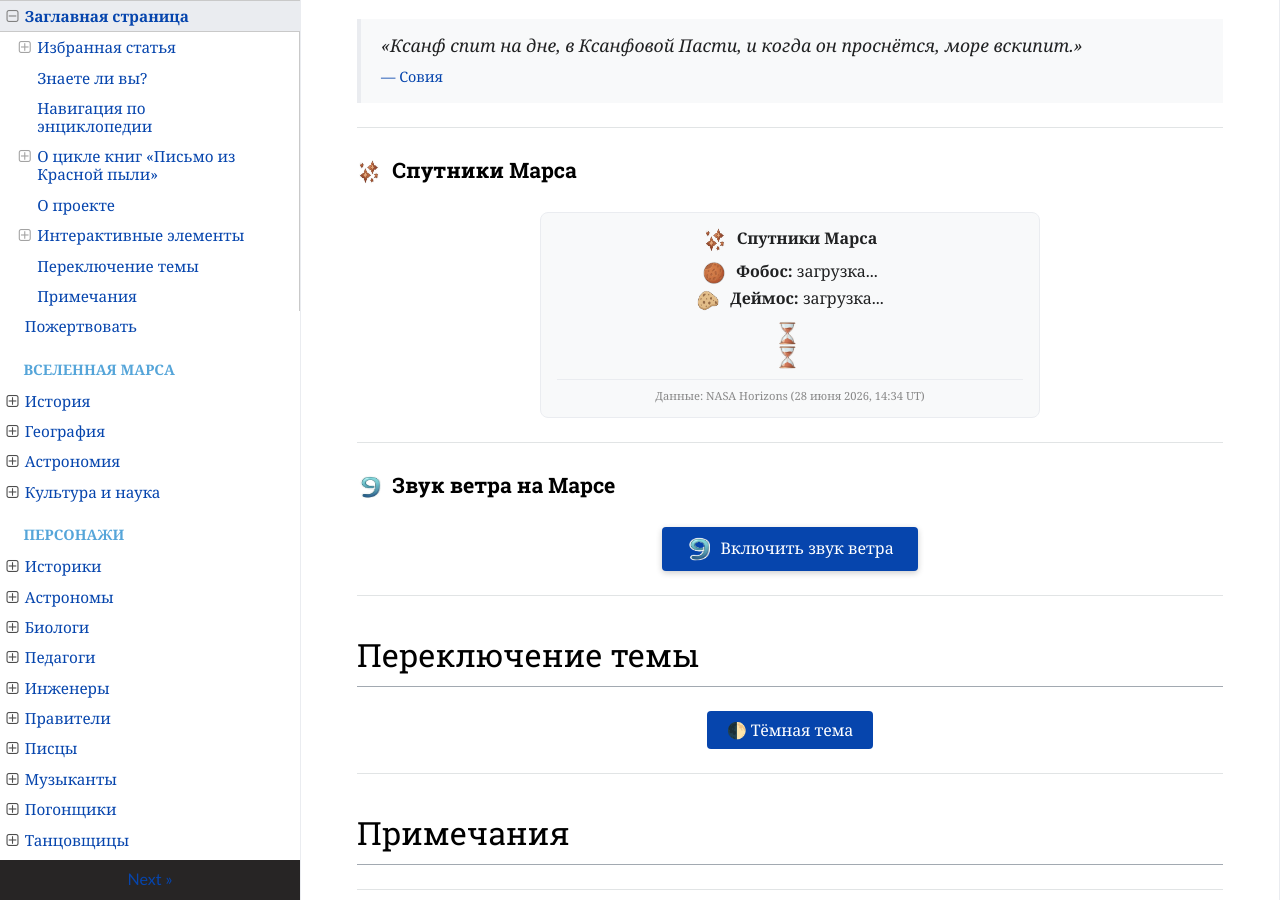
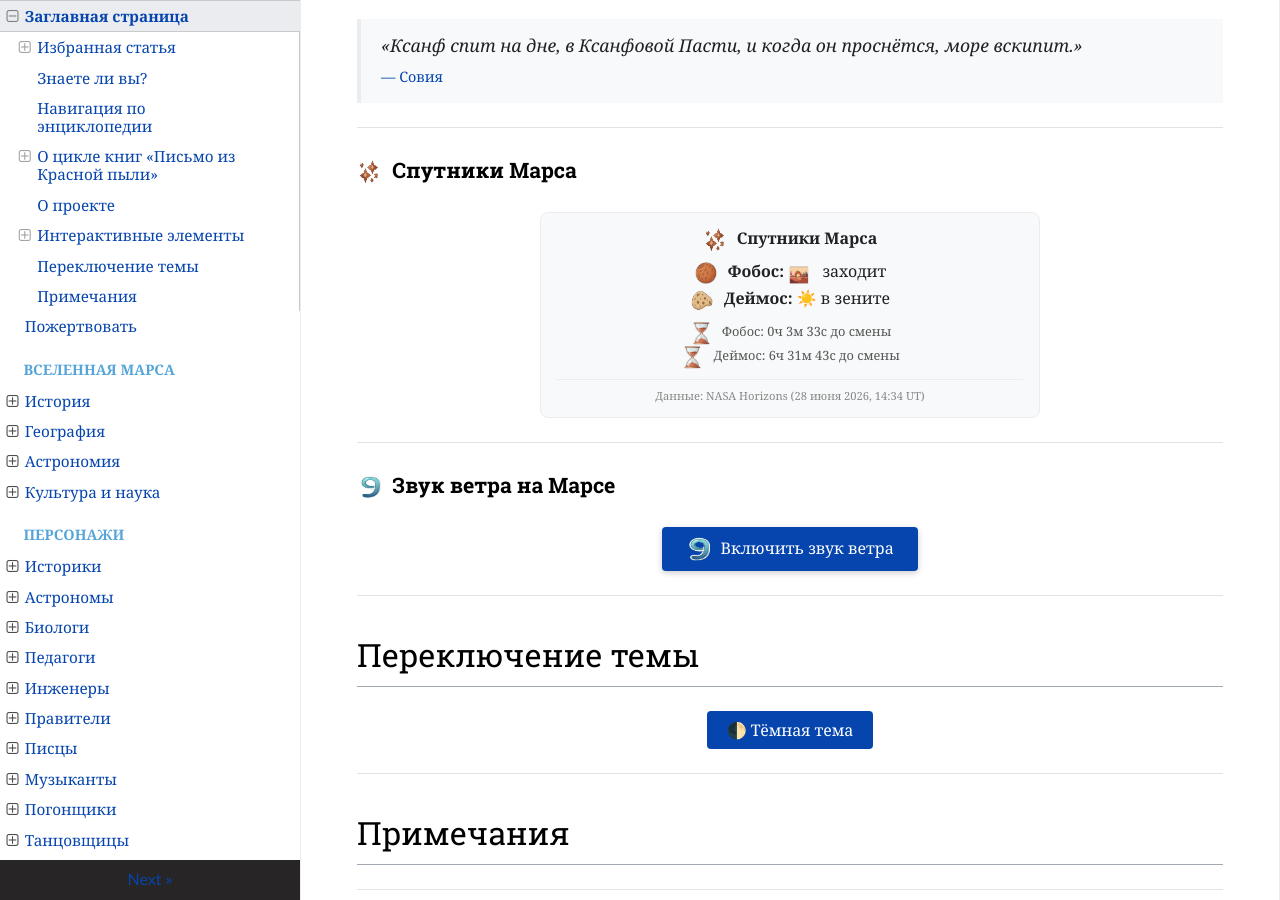
Before and after one commit to ivanhohlov14-bit/mars-encyclopedia, an MkDocs documentation site: the page built from docs/index.md, in a window 1280 px wide and 900 px high, scrolled down 3770 px. Built offline with MkDocs 1.6.1, drawn with Linux system fonts in a browser that asks for light colours; nearby versions of some CDN libraries; part of the change alters nothing that is shown.

Commit message:
Update index.md

```diff
--- a/docs/index.md
+++ b/docs/index.md
@@ -486,12 +486,24 @@
   font-size: 1rem;
   color: var(--text-color, #202122);
 ">
-  <div style="font-weight:bold; margin-bottom:6px;"> <img src="assets/images/stickers/sticker-stars.png" style="width: 24px; height: 24px; display: inline; vertical-align: middle; margin-right: 6px;"> Спутники Марса</div>
-  <div><span style="font-weight:bold;"> <img src="assets/images/stickers/sticker-phobos.png" style="width: 24px; height: 24px; display: inline; vertical-align: middle; margin-right: 6px;"> Фобос:</span> <span id="phobosStatus">загрузка...</span></div>
-  <div><span style="font-weight:bold;"> <img src="assets/images/stickers/sticker-deimos.png" style="width: 24px; height: 24px; display: inline; vertical-align: middle; margin-right: 6px;"> Деймос:</span> <span id="deimosStatus">загрузка...</span></div>
+  <div style="font-weight:bold; margin-bottom:6px;">
+    <img src="assets/images/stickers/sticker-stars.png" style="width: 24px; height: 24px; display: inline; vertical-align: middle; margin-right: 6px;"> Спутники Марса
+  </div>
+  <div>
+    <span style="font-weight:bold;">
+      <img src="assets/images/stickers/sticker-phobos.png" style="width: 24px; height: 24px; display: inline; vertical-align: middle; margin-right: 6px;"> Фобос:
+    </span>
+    <span id="phobosStatus">загрузка...</span>
+  </div>
+  <div>
+    <span style="font-weight:bold;">
+      <img src="assets/images/stickers/sticker-deimos.png" style="width: 24px; height: 24px; display: inline; vertical-align: middle; margin-right: 6px;"> Деймос:
+    </span>
+    <span id="deimosStatus">загрузка...</span>
+  </div>
   <div style="margin-top:8px; font-size:0.8rem; color:var(--text-muted, #555);">
-    <div id="phobosTimer"><img src="assets/images/stickers/sticker-clock.png" style="width: 24px; height: 24px; display: inline; vertical-align: middle; margin-right: 6px;"></div>
-    <div id="deimosTimer"><img src="assets/images/stickers/sticker-clock.png" style="width: 24px; height: 24px; display: inline; vertical-align: middle; margin-right: 6px;"></div>
+    <div id="phobosTimer"></div>
+    <div id="deimosTimer"></div>
   </div>
 
   <!-- Подпись с данными NASA -->
@@ -513,17 +525,10 @@
     const DEIMOS_PERIOD = 109080;  // 30.3 часов
 
     // ---- НАЧАЛЬНАЯ ФАЗА (на 28 июня 2026, 14:34 UT) ----
-    // По данным NASA Horizons оба спутника следуют за Солнцем (/T):
-    // Фобос: /T → вечерняя видимость → фаза 0.62
-    // Деймос: /T → вечерняя видимость → фаза 0.62
-    //
-    // Как определить фазу по данным Horizons:
-    // /L (ведёт Солнце) → утро → фаза 0.0–0.25
-    // /T (следует за Солнцем) → вечер → фаза 0.50–0.75
     const PHOBOS_INITIAL = 0.62;
     const DEIMOS_INITIAL = 0.62;
 
-    // ---- ТОЧКА ОТСЧЁТА (28 июня 2026, 14:34 UT) ----
+    // ---- ТОЧКА ОТСЧЁТА ----
     const refDate = new Date(Date.UTC(2026, 5, 28, 14, 34, 0));
 
     function getStatus(phase) {
@@ -557,20 +562,21 @@
       const phobosPhase = (PHOBOS_INITIAL + elapsed / PHOBOS_PERIOD) % 1;
       const deimosPhase = (DEIMOS_INITIAL + elapsed / DEIMOS_PERIOD) % 1;
 
-      document.getElementById('phobosStatus').textContent = getStatus(phobosPhase);
-      document.getElementById('deimosStatus').textContent = getStatus(deimosPhase);
+      // Обновляем статусы (через innerHTML, т.к. там HTML-код с иконками)
+      document.getElementById('phobosStatus').innerHTML = getStatus(phobosPhase);
+      document.getElementById('deimosStatus').innerHTML = getStatus(deimosPhase);
 
-      document.getElementById('phobosTimer').textContent =
-        <img src="assets/images/stickers/sticker-clock.png" style="width: 24px; height: 24px; display: inline; vertical-align: middle; margin-right: 6px;"> Фобос: ${formatTime(getNextPhaseTime(phobosPhase, PHOBOS_PERIOD))} до смены`;
-      document.getElementById('deimosTimer').textContent =
-        <img src="assets/images/stickers/sticker-clock.png" style="width: 24px; height: 24px; display: inline; vertical-align: middle; margin-right: 6px;"> Деймос: ${formatTime(getNextPhaseTime(deimosPhase, DEIMOS_PERIOD))} до смены`;
+      // Таймеры с иконкой часов
+      document.getElementById('phobosTimer').innerHTML =
+        `<img src="assets/images/stickers/sticker-clock.png" style="width: 24px; height: 24px; display: inline; vertical-align: middle; margin-right: 6px;"> Фобос: ${formatTime(getNextPhaseTime(phobosPhase, PHOBOS_PERIOD))} до смены`;
+      document.getElementById('deimosTimer').innerHTML =
+        `<img src="assets/images/stickers/sticker-clock.png" style="width: 24px; height: 24px; display: inline; vertical-align: middle; margin-right: 6px;"> Деймос: ${formatTime(getNextPhaseTime(deimosPhase, DEIMOS_PERIOD))} до смены`;
     }
 
     update();
     setInterval(update, 1000);
   })();
 </script>
-
 ---
 
 ### <img src="assets/images/stickers/sticker-sound.png" style="width: 24px; height: 24px; display: inline; vertical-align: middle; margin-right: 6px;"> Звук ветра на Марсе
```
